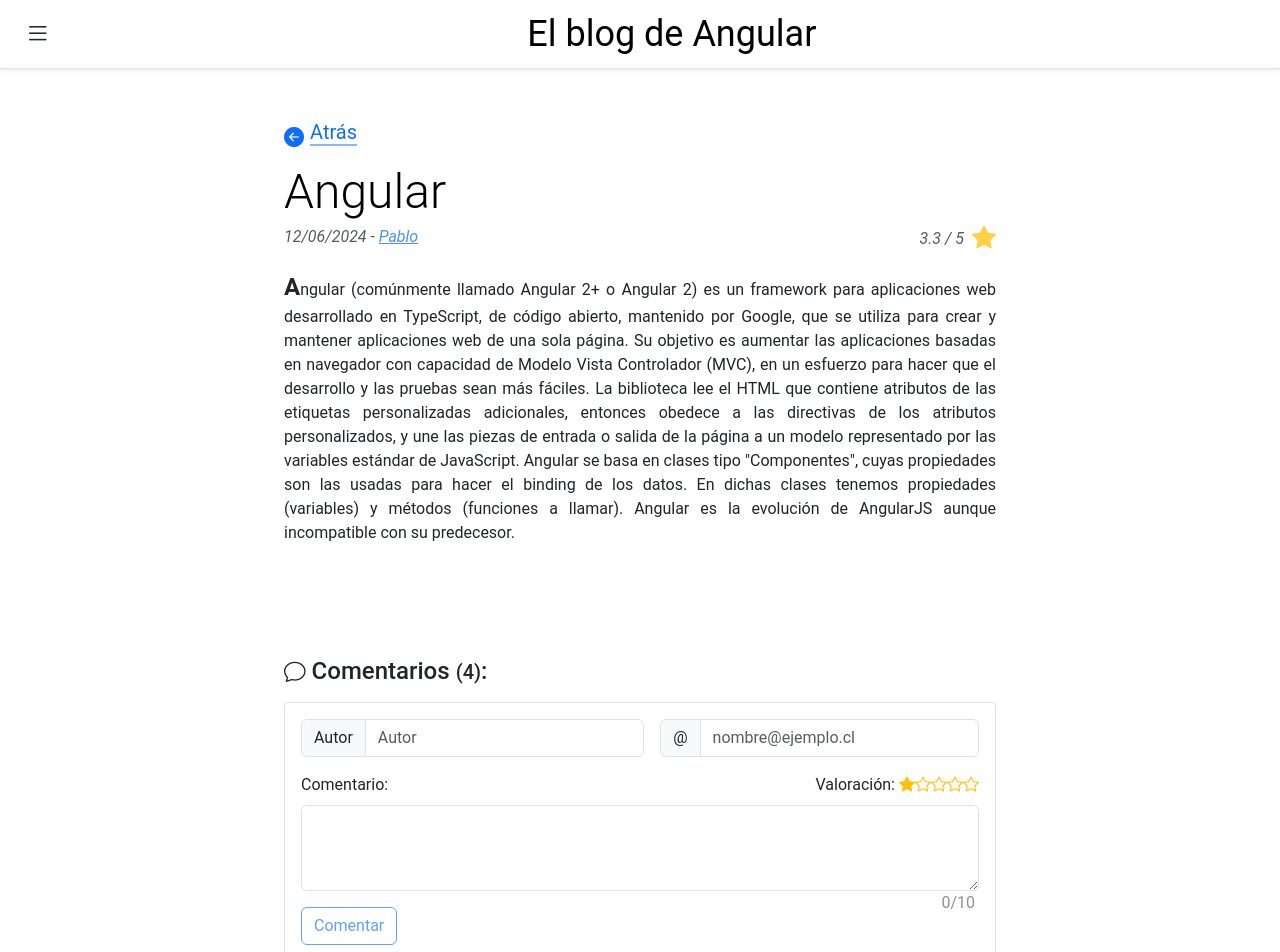
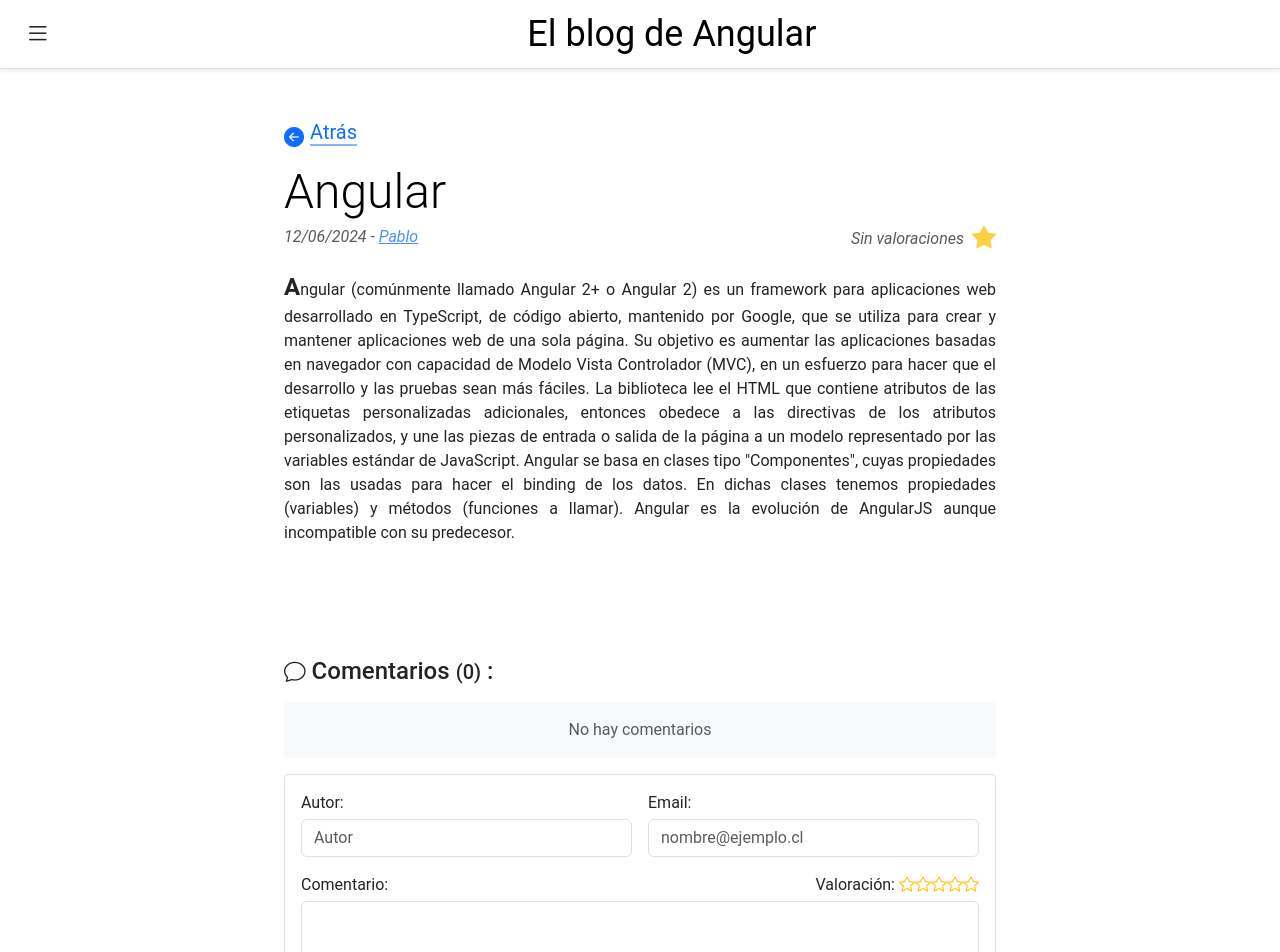
Before and after one commit to Berishten/mi-blog-angular, an Angular app: page /post/1 in a window 1280 px wide. Shown: the top 952 px of the page. Built offline with nearby package versions, Linux system fonts and the light colour scheme.

Commit message:
Refactor HTML and fix form validation in comentario-valorado and agregar-comentario components

```diff
--- a/src/app/components/agregar-comentario/agregar-comentario.component.html
+++ b/src/app/components/agregar-comentario/agregar-comentario.component.html
@@ -3,27 +3,28 @@
   (ngSubmit)="onSubmit()"
   class="border border-1 rounded-1 p-3 mb-3"
 >
+  <!-- <h4 class="text-center mb-4">Comentar</h4> -->
+  <!-- AUTOR E EMAIL -->
   <div class="d-flex">
+    <!-- AUTOR -->
     <div class="flex-fill me-3">
-      <div class="input-group mb-3">
-        <span for="autor" class="input-group-text" id="autor">Autor</span>
+      <label for="autor" class="form-label mb-0">Autor:</label>
       <input
         aria-label="autor"
         aria-describedby="autor"
         formControlName="autor"
         type="text"
-          class="form-control"
+        class="form-control mt-1"
         id="autor"
         placeholder="Autor"
       />
     </div>
-    </div>
+    <!-- EMAIL -->
     <div class="flex-fill">
-      <div class="input-group mb-3">
-        <span class="input-group-text" id="email">{{ "@" }}</span>
+      <label for="email" class="form-label mb-0">Email:</label>
       <input
         type="email"
-          class="form-control"
+        class="form-control mt-1"
         placeholder="email"
         aria-label="email"
         aria-describedby="email"
@@ -32,19 +33,70 @@
       />
     </div>
   </div>
+
+  <!-- Validaciones -->
+  <div class="d-flex mb-1">
+    <div class="flex-fill me-3">
+      <div
+        *ngIf="
+          comentarioForm.get('autor')?.invalid &&
+          (comentarioForm.get('autor')?.dirty ||
+            comentarioForm.get('autor')?.touched)
+        "
+      >
+        <span
+          class="text-danger opacity-75"
+          *ngIf="comentarioForm.get('autor')?.errors?.['required']"
+        >
+          El autor es requerido
+        </span>
+        <span
+          class="text-danger opacity-75"
+          *ngIf="comentarioForm.get('autor')?.errors?.['minlength']"
+        >
+          El autor debe tener al menos 4 caracteres
+        </span>
+      </div>
+    </div>
+    <div class="flex-fill ps-4">
+      <div
+        *ngIf="
+          comentarioForm.get('email')?.invalid &&
+          (comentarioForm.get('email')?.dirty ||
+            comentarioForm.get('email')?.touched)
+        "
+      >
+        <span
+          class="text-danger opacity-75"
+          *ngIf="comentarioForm.get('email')?.errors?.['required']"
+        >
+          El email es requerido
+        </span>
+      </div>
+    </div>
   </div>
 
-  <div class="mb-3">
+  <!-- COMENTARIO Y VALORACION-->
+  <div class="mt-3">
     <div class="d-flex justify-content-between">
-      <label for="comentario" class="form-label">Comentario:</label>
-      <div>
-        <label for="valoracion" class="form-label me-1">Valoración:</label>
-        <app-valoracion (valoracion)="valoracion"></app-valoracion>
+      <label for="comentario" class="form-label mb-0">Comentario:</label>
+      <!-- VALORACION -->
+      <div
+        [ngClass]="{
+          'border border-1 border-danger rounded-1 p-1':
+            comentarioForm.get('valoracion')?.invalid &&
+            (comentarioForm.get('valoracion')?.dirty ||
+              comentarioForm.get('valoracion')?.touched)
+        }"
+      >
+        <label for="valoracion" class="form-label me-1 mb-0">Valoración:</label>
+        <app-valoracion formControlName="valoracion"></app-valoracion>
       </div>
     </div>
+    <!-- COMENTARIO -->
     <textarea
       formControlName="texto"
-      class="form-control"
+      class="form-control mt-1"
       id="comentario"
       rows="3"
     ></textarea>
@@ -52,11 +104,30 @@
       {{ comentarioForm.get("texto")?.value?.length || 0 }}/10
     </p>
   </div>
-  <button
-    type="submit"
-    class="btn btn-outline-primary mx-auto"
-    [disabled]="!comentarioForm.valid"
+
+  <!-- Validaciones -->
+  <div
+    *ngIf="
+      comentarioForm.get('texto')?.invalid &&
+      (comentarioForm.get('texto')?.dirty ||
+        comentarioForm.get('texto')?.touched)
+    "
   >
+    <span
+      class="text-danger opacity-75"
+      *ngIf="comentarioForm.get('texto')?.errors?.['required']"
+    >
+      El comentario es requerido
+    </span>
+    <span
+      class="text-danger opacity-75"
+      *ngIf="comentarioForm.get('texto')?.errors?.['minlength']"
+    >
+      El comentario debe tener al menos 10 caracteres
+    </span>
+  </div>
+
+  <button type="submit" class="btn btn-outline-primary mx-auto mt-3">
     Comentar
   </button>
 </form>
--- a/src/app/components/agregar-comentario/agregar-comentario.component.ts
+++ b/src/app/components/agregar-comentario/agregar-comentario.component.ts
@@ -2,11 +2,12 @@
 import { Comentario } from '../../models/comentario.model';
 import { FormControl, FormGroup, ReactiveFormsModule, Validators } from '@angular/forms';
 import { ValoracionComponent } from '../valoracion/valoracion.component';
+import { NgClass, NgIf } from '@angular/common';
 
 @Component({
   selector: 'app-agregar-comentario',
   standalone: true,
-  imports: [ReactiveFormsModule, ValoracionComponent],
+  imports: [ReactiveFormsModule, ValoracionComponent, NgIf, NgClass],
   templateUrl: './agregar-comentario.component.html',
   styleUrl: './agregar-comentario.component.css'
 })
@@ -27,22 +28,22 @@
       Validators.required,
       Validators.email,
     ]),
-    valoracion: new FormControl('', Validators.required)
+    valoracion: new FormControl(null, Validators.required)
   });
 
+  onSubmit() {
+    if (this.comentarioForm.invalid) {
+      this.comentarioForm.markAllAsTouched();
+      return;
+    }
 
-  public set valoracion(v: number) {
-    this.comentarioForm.get("valoracion")?.setValue(v);
-  }
-
-  onSubmit() {
     const comentarioValues = this.comentarioForm.value;
     const comentarioNuevo: Comentario = {
       id: 0,
       texto: comentarioValues.texto,
       autor: comentarioValues.autor,
       fecha: '12/12/2012',
-      valoracion: Math.floor(Math.random() * 5) + 1
+      valoracion: comentarioValues.valoracion
     };
 
     this.comentarioForm.reset();
--- a/src/app/components/comentario-valorado/comentario-valorado.component.html
+++ b/src/app/components/comentario-valorado/comentario-valorado.component.html
@@ -1,7 +1,8 @@
-<h4 class="mb-3"><i class="bi bi-chat"></i> Comentarios <h5 class="d-inline">({{comentarios.length}})</h5>:</h4>
-<app-agregar-comentario
-  [idPost]="idPost"
-  (comentarioCreado)="comentarioCreado($event)"></app-agregar-comentario>
+<h4 class="mb-3">
+  <i class="bi bi-chat"></i> Comentarios
+  <h5 class="d-inline">({{ comentarios.length }})</h5>
+  :
+</h4>
 @for (comentario of comentarios; track comentario.id) {
 <div
   class="d-flex flex-column border border-1 rounded-1 mb-3 p-3 bg-body-tertiary comentario"
@@ -11,9 +12,9 @@
     <h6 class="fst-italic opacity-75">Fecha: {{ comentario.fecha }}</h6>
     <div>
       @for (i of [].constructor(comentario.valoracion); track "fill" + $index) {
-        <i class="bi bi-star-fill"></i>
-      }
-      @for (i of [].constructor(sinValoracion(comentario)); track "star" + $index) {
+      <i class="bi bi-star-fill"></i>
+      } @for (i of [].constructor(sinValoracion(comentario)); track "star" +
+      $index) {
       <i class="bi bi-star"></i>
       }
     </div>
@@ -25,3 +26,7 @@
   No hay comentarios
 </p>
 }
+<app-agregar-comentario
+  [idPost]="idPost"
+  (comentarioCreado)="comentarioCreado($event)"
+></app-agregar-comentario>
--- a/src/app/components/post-detail/post-detail.component.html
+++ b/src/app/components/post-detail/post-detail.component.html
@@ -2,7 +2,11 @@
   <div class="container mt-4">
     <div class="row">
       <div class="col-md-8 offset-md-2 p-4">
-        <a [routerLink]="['/']" class="icon-link icon-link-hover fs-5 mb-3" style="--bs-icon-link-transform: translate3d(0, -.125rem, 0);">
+        <a
+          [routerLink]="['/']"
+          class="icon-link icon-link-hover fs-5 mb-3"
+          style="--bs-icon-link-transform: translate3d(0, -0.125rem, 0)"
+        >
           <i class="bi bi-arrow-left-circle-fill"></i>
           Atrás
         </a>
@@ -12,7 +16,9 @@
         <div class="d-flex justify-content-between fst-italic opacity-75 mb-3">
           <span>{{ post?.date }} - <a href="#">Pablo</a></span>
           <div class="d-flex align-items-center">
-            <span class="me-2">{{ calculateAverageRating() }} / 5</span>
+            <span class="me-2">{{
+              calculateAverageRating() ? calculateAverageRating() + " / 5" : "Sin valoraciones"
+            }}</span>
             <i class="bi bi-star-fill"></i>
           </div>
         </div>
@@ -21,7 +27,9 @@
     </div>
     <div class="row">
       <div class="col-md-8 offset-md-2 p-4 mt-5">
-        <app-comentario-valorado [comentarios]="comentarios"></app-comentario-valorado>
+        <app-comentario-valorado
+          [comentarios]="comentarios"
+        ></app-comentario-valorado>
       </div>
     </div>
   </div>
--- a/src/app/components/valoracion/valoracion.component.ts
+++ b/src/app/components/valoracion/valoracion.component.ts
@@ -1,5 +1,6 @@
 import { NgClass } from '@angular/common';
-import { Component, EventEmitter, Output } from '@angular/core';
+import { Component, forwardRef } from '@angular/core';
+import { ControlValueAccessor, NG_VALUE_ACCESSOR } from '@angular/forms';
 
 @Component({
   selector: 'app-valoracion',
@@ -7,28 +8,61 @@
   imports: [NgClass],
   templateUrl: './valoracion.component.html',
   styleUrl: './valoracion.component.css',
+  providers: [{
+    provide: NG_VALUE_ACCESSOR,
+    useExisting: forwardRef(() => ValoracionComponent),
+    multi: true
+  }]
 })
-export class ValoracionComponent {
-  @Output() valoracion = new EventEmitter<number>();
-  hover = [true, false, false, false, false];
+export class ValoracionComponent implements ControlValueAccessor {
+  hover = [false, false, false, false, false];
   selected = 0;
+
+  private onChange: (rating: number) => void = () => { };
+  private onTouched: () => void = () => { };
+
+  constructor() { }
+
+  writeValue(rating: number): void {
+    if (rating !== undefined) {
+      this.selected = rating;
+      this.hover = this.hover.map((_, i) => i < rating);
+    } else {
+      this.selected = 0;
+      this.hover = [true, false, false, false, false];
+    }
+  }
+
+  registerOnChange(fn: (rating: number) => void): void {
+    this.onChange = fn;
+  }
+
+  registerOnTouched(fn: () => void): void {
+    this.onTouched = fn;
+  }
 
   onMouseOver(index: number) {
     this.hover = this.hover.map((_, i) => i <= index);
   }
 
-  mouseout() {
-    this.hover = this.hover.map(() => false);
-
-    if (this.selected) {
+  onMouseOut(): void {
+    if (!this.selected) {
+      this.hover = [true, false, false, false, false];
+    } else {
       this.hover = this.hover.map((_, i) => i < this.selected);
-    } else {
-      this.hover[0] = true;
     }
   }
 
-  onClick(index: number) {
-    this.hover = this.hover.map((_, i) => i <= index)
+  mouseout() {
+    this.hover = this.hover.map(() => false);
+    if (this.selected) {
+      this.hover = this.hover.map((_, i) => i < this.selected);
+    }
+  }
+
+  onClick(index: number): void {
     this.selected = index + 1;
+    this.hover = this.hover.map((_, i) => i <= index);
+    this.onChange(this.selected);
   }
 }
```
Also changed, not shown: src/app/components/post-detail/post-detail.component.ts (+4 -4 lines). Lines whose indentation alone changed are shown as unchanged.
